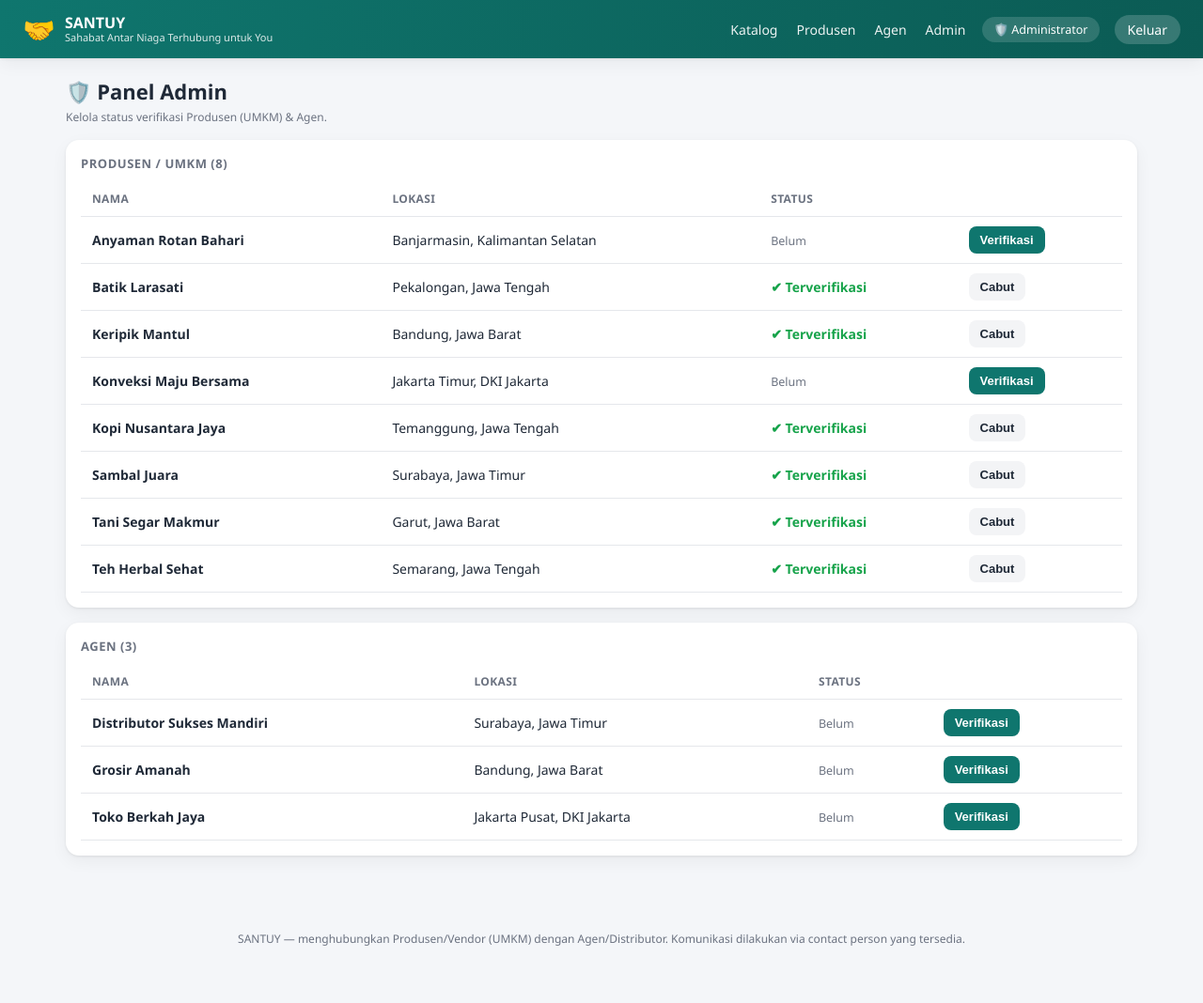
After one commit to Kuqieeg/SANTUY.b2b, a Flask app: page /admin in a window 1280 px wide. The commit adds this page. Shown: the whole page at 94% size. Run offline with Flask 3, Linux system fonts and the light colour scheme; a user stored in the database is signed in.

Commit message:
Panel admin verifikasi, tambahan pencarian produsen (UMKM), dan penyatuan distributor/agen

```diff
--- a/app.py
+++ b/app.py
@@ -107,6 +107,16 @@ def agen_required(f):
     def wrapper(*args, **kwargs):
         if not current_user.is_authenticated or current_user.role != "agen":
             flash("Halaman ini khusus akun Agen.")
+            return redirect(url_for("login"))
+        return f(*args, **kwargs)
+    return wrapper
+
+
+def admin_required(f):
+    @wraps(f)
+    def wrapper(*args, **kwargs):
+        if not current_user.is_authenticated or not current_user.is_admin:
+            flash("Halaman khusus admin.")
             return redirect(url_for("login"))
         return f(*args, **kwargs)
     return wrapper
@@ -274,7 +284,6 @@ def daftar():
             db.session.flush()
             user.umkm_id = profile.id
         else:
-            jenis = f.get("jenis") if f.get("jenis") in ("Agen", "Distributor") else "Distributor"
             profile = Agen(name=name,
                            description=(f.get("description") or "").strip(),
                            region=(f.get("region") or "").strip(),
@@ -282,7 +291,7 @@ def daftar():
                            contact_name=(f.get("contact_name") or name).strip(),
                            contact_phone=(f.get("contact_phone") or "").strip(),
                            contact_whatsapp=(f.get("contact_whatsapp") or "").strip(),
-                           contact_email=email, jenis=jenis)
+                           contact_email=email)
             db.session.add(profile)
             db.session.flush()
             user.agen_id = profile.id
@@ -308,6 +317,8 @@ def login():
             flash(f"Halo {user.name}!")
             if nxt:
                 return redirect(nxt)
+            if user.is_admin:
+                return redirect(url_for("admin_panel"))
             return redirect(url_for("dashboard" if user.role == "umkm" else "agen_dashboard"))
         flash("Email atau password salah.")
     return render_template("login.html")
@@ -454,6 +465,18 @@ def agen_list():
     return render_template("agen.html", agens=data, regions=regions)
 
 
+@app.route("/produsen")
+def produsen_list():
+    umkms = Umkm.query.order_by(Umkm.name).all()
+    data = []
+    for u in umkms:
+        avg, n = umkm_rating(u.id)
+        cnt = Product.query.filter_by(umkm_id=u.id).count()
+        data.append({"u": u, "rating": avg, "count": n, "products": cnt})
+    regions = sorted({u.region for u in umkms if u.region})
+    return render_template("produsen.html", umkms=data, regions=regions)
+
+
 @app.route("/agen/<int:aid>/rating", methods=["POST"])
 @login_required
 def rate_agen(aid):
@@ -511,8 +534,6 @@ def agen_profil():
         a.contact_phone = (f.get("contact_phone") or "").strip()
         a.contact_whatsapp = (f.get("contact_whatsapp") or "").strip()
         a.contact_email = (f.get("contact_email") or "").strip()
-        if f.get("jenis") in ("Agen", "Distributor"):
-            a.jenis = f.get("jenis")
         current_user.name = a.name
         db.session.commit()
         flash("Profil diperbarui.")
@@ -520,6 +541,39 @@ def agen_profil():
     return render_template("profil_agen.html", agen=a)
 
 
+# ----------------------------- Panel Admin -----------------------------
+@app.route("/admin")
+@admin_required
+def admin_panel():
+    umkms = Umkm.query.order_by(Umkm.name).all()
+    agens = Agen.query.order_by(Agen.name).all()
+    return render_template("admin.html", umkms=umkms, agens=agens)
+
+
+@app.route("/admin/umkm/<int:uid>/verify", methods=["POST"])
+@admin_required
+def admin_toggle_umkm(uid):
+    u = db.session.get(Umkm, uid)
+    if not u:
+        abort(404)
+    u.verified = 0 if u.verified else 1
+    db.session.commit()
+    flash(("Verifikasi diberikan ke " if u.verified else "Verifikasi dicabut dari ") + u.name)
+    return redirect(url_for("admin_panel"))
+
+
+@app.route("/admin/agen/<int:aid>/verify", methods=["POST"])
+@admin_required
+def admin_toggle_agen(aid):
+    a = db.session.get(Agen, aid)
+    if not a:
+        abort(404)
+    a.verified = 0 if a.verified else 1
+    db.session.commit()
+    flash(("Verifikasi diberikan ke " if a.verified else "Verifikasi dicabut dari ") + a.name)
+    return redirect(url_for("admin_panel"))
+
+
 if __name__ == "__main__":
     init_db(app)
     print("SANTUY berjalan di http://127.0.0.1:5000")
--- a/static/js/app.js
+++ b/static/js/app.js
@@ -119,4 +119,7 @@ $('geo-btn').onclick = () => {
   );
 };
 
+// Prefill kata kunci dari URL (mis. klik 'Lihat produk' di Direktori Produsen)
+const _initQ = new URLSearchParams(location.search).get('q');
+if (_initQ) $('q').value = _initQ;
 load();
--- a/templates/_agen_card.html
+++ b/templates/_agen_card.html
@@ -1,8 +1,7 @@
 {% set a = it.a %}
 <div class="panel agen-card" data-name="{{ a.name|lower }}" data-region="{{ a.region or '' }}">
-  <h3>{{ '🛒' if a.jenis == 'Agen' else '🚚' }} {{ a.name }}
-    <span class="jenis-badge {{ 'j-agen' if a.jenis == 'Agen' else 'j-dist' }}">{{ a.jenis or 'Distributor' }}</span>
-  </h3>
+  <h3>🛒 {{ a.name }}
+    {% if a.verified %}<span class="verified">✔ Terverifikasi</span>{% endif %}</h3>
   <div class="meta">📍 {{ a.city or '—' }}, {{ a.region or '—' }} ·
     <span class="stars">★</span> {{ it.rating }} ({{ it.count }})</div>
   <p class="muted small">{{ a.description or '' }}</p>
--- /dev/null
+++ b/templates/admin.html
@@ -0,0 +1,54 @@
+{% extends "base.html" %}
+{% block title %}Panel Admin · SANTUY{% endblock %}
+{% block content %}
+<div class="dash-head">
+  <div>
+    <h1>🛡️ Panel Admin</h1>
+    <div class="meta">Kelola status verifikasi Produsen (UMKM) & Agen.</div>
+  </div>
+</div>
+
+<div class="panel">
+  <h3>Produsen / UMKM ({{ umkms|length }})</h3>
+  <table class="tbl">
+    <thead><tr><th>Nama</th><th>Lokasi</th><th>Status</th><th></th></tr></thead>
+    <tbody>
+      {% for u in umkms %}
+      <tr>
+        <td><b>{{ u.name }}</b></td>
+        <td>{{ u.city or '—' }}, {{ u.region or '—' }}</td>
+        <td>{% if u.verified %}<span class="verified">✔ Terverifikasi</span>{% else %}<span class="muted small">Belum</span>{% endif %}</td>
+        <td>
+          <form method="post" action="{{ url_for('admin_toggle_umkm', uid=u.id) }}">
+            <button class="btn small {{ 'ghost' if u.verified else '' }}" type="submit">
+              {{ 'Cabut' if u.verified else 'Verifikasi' }}</button>
+          </form>
+        </td>
+      </tr>
+      {% endfor %}
+    </tbody>
+  </table>
+</div>
+
+<div class="panel" style="margin-top:16px">
+  <h3>Agen ({{ agens|length }})</h3>
+  <table class="tbl">
+    <thead><tr><th>Nama</th><th>Lokasi</th><th>Status</th><th></th></tr></thead>
+    <tbody>
+      {% for a in agens %}
+      <tr>
+        <td><b>{{ a.name }}</b></td>
+        <td>{{ a.city or '—' }}, {{ a.region or '—' }}</td>
+        <td>{% if a.verified %}<span class="verified">✔ Terverifikasi</span>{% else %}<span class="muted small">Belum</span>{% endif %}</td>
+        <td>
+          <form method="post" action="{{ url_for('admin_toggle_agen', aid=a.id) }}">
+            <button class="btn small {{ 'ghost' if a.verified else '' }}" type="submit">
+              {{ 'Cabut' if a.verified else 'Verifikasi' }}</button>
+          </form>
+        </td>
+      </tr>
+      {% endfor %}
+    </tbody>
+  </table>
+</div>
+{% endblock %}
--- a/templates/base.html
+++ b/templates/base.html
@@ -14,14 +14,17 @@
     </a>
     <nav class="nav">
       <a href="{{ url_for('index') }}">Katalog</a>
+      <a href="{{ url_for('produsen_list') }}">Produsen</a>
       <a href="{{ url_for('agen_list') }}">Agen</a>
       {% if current_user.is_authenticated %}
-        {% if current_user.role == 'umkm' %}
+        {% if current_user.is_admin %}
+          <a href="{{ url_for('admin_panel') }}">Admin</a>
+        {% elif current_user.role == 'umkm' %}
           <a href="{{ url_for('dashboard') }}">Dashboard</a>
         {% else %}
           <a href="{{ url_for('agen_dashboard') }}">Dashboard</a>
         {% endif %}
-        <span class="who-tag">{{ '🏪' if current_user.role == 'umkm' else '🛒' }} {{ current_user.name }}</span>
+        <span class="who-tag">{{ '🛡️' if current_user.is_admin else ('🏪' if current_user.role == 'umkm' else '🛒') }} {{ current_user.name }}</span>
         <a class="nav-btn" href="{{ url_for('logout') }}">Keluar</a>
       {% else %}
         <a href="{{ url_for('login') }}">Masuk</a>
--- a/templates/dashboard_agen.html
+++ b/templates/dashboard_agen.html
@@ -3,8 +3,8 @@
 {% block content %}
 <div class="dash-head">
   <div>
-    <h1>Dashboard {{ agen.jenis or 'Distributor' }}</h1>
-    <div class="meta">{{ '🛒' if agen.jenis == 'Agen' else '🚚' }} <b>{{ agen.name }}</b>
+    <h1>Dashboard Agen</h1>
+    <div class="meta">🛒 <b>{{ agen.name }}</b>
       · 📍 {{ agen.city or '—' }}, {{ agen.region or '—' }}
       · <span class="stars">★</span> {{ rating }} ({{ rating_count }} ulasan diterima)
     </div>
```
Also changed, not shown: database.py (+28 -3 lines), templates/_produsen_card.html (added, +16 -0 lines), templates/agen.html (+18 -42 lines), templates/daftar.html (+6 -23 lines), templates/produsen.html (added, +39 -0 lines), templates/profil_agen.html (+5 -13 lines).
